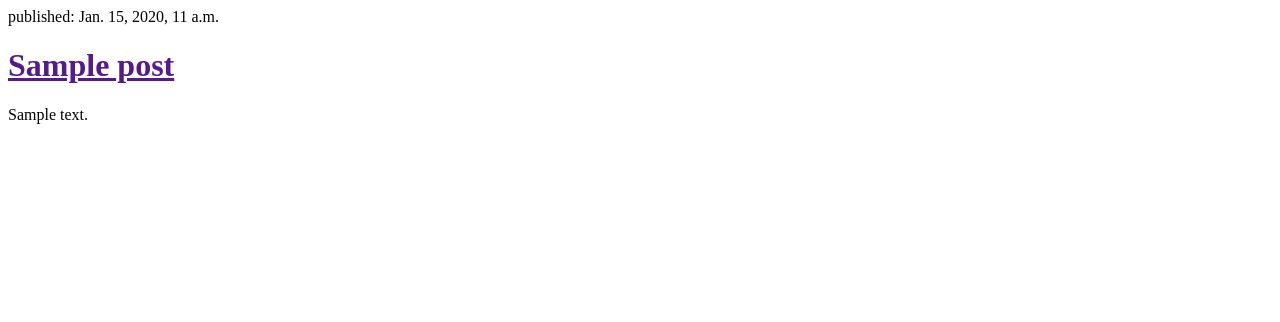
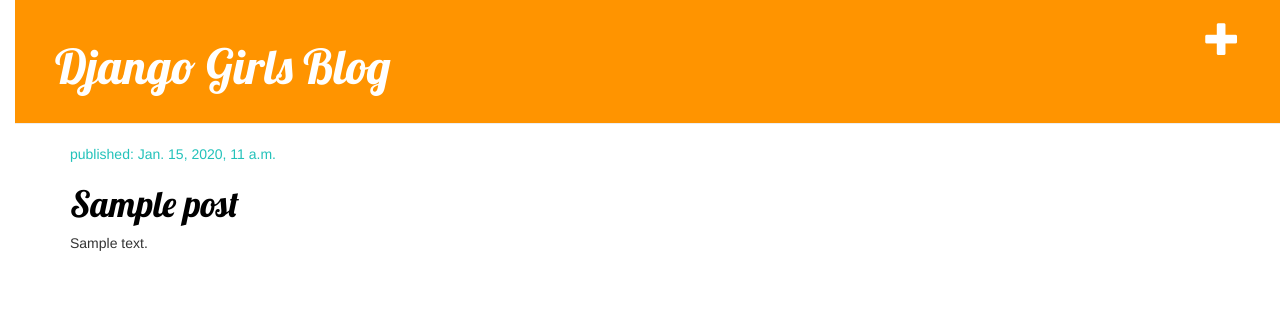
Before and after one commit to Mirkainthecity/my-first-blog, a Django app: template blog/templates/blog/post_list.html in a window 1280 px wide. Shown: the top 322 px of the page. Run offline with Django 3.2, Linux system fonts and the light colour scheme; the template is opened without the code that fills it: values that come from a table or form of the project are taken from there, others are empty; tables that the repository leaves empty hold one stand-in row (values such as "Sample post"); some libraries are stand-ins or nearby versions.

Commit message:
corected template block

```diff
--- a/blog/templates/blog/post_list.html
+++ b/blog/templates/blog/post_list.html
@@ -1,3 +1,16 @@
+{% extends 'blog/base.html' %}
+{% load staticfiles %}
+<html>
+  <head>
+    <title>Django Girls blog</title>
+    <link rel="stylesheet" href="//maxcdn.bootstrapcdn.com/bootstrap/3.2.0/css/bootstrap.min.css">
+    <link rel="stylesheet" href="//maxcdn.bootstrapcdn.com/bootstrap/3.2.0/css/bootstrap-theme.min.css">
+    <link rel="stylesheet" href="{% static 'css/blog.css' %}">
+  </head>
+<body>
+  <div>
+    <h1><a href="/">Django Girls Blog</a></h1>
+  </div>
 
 {% block content %}
   {% for post in posts %}
```
